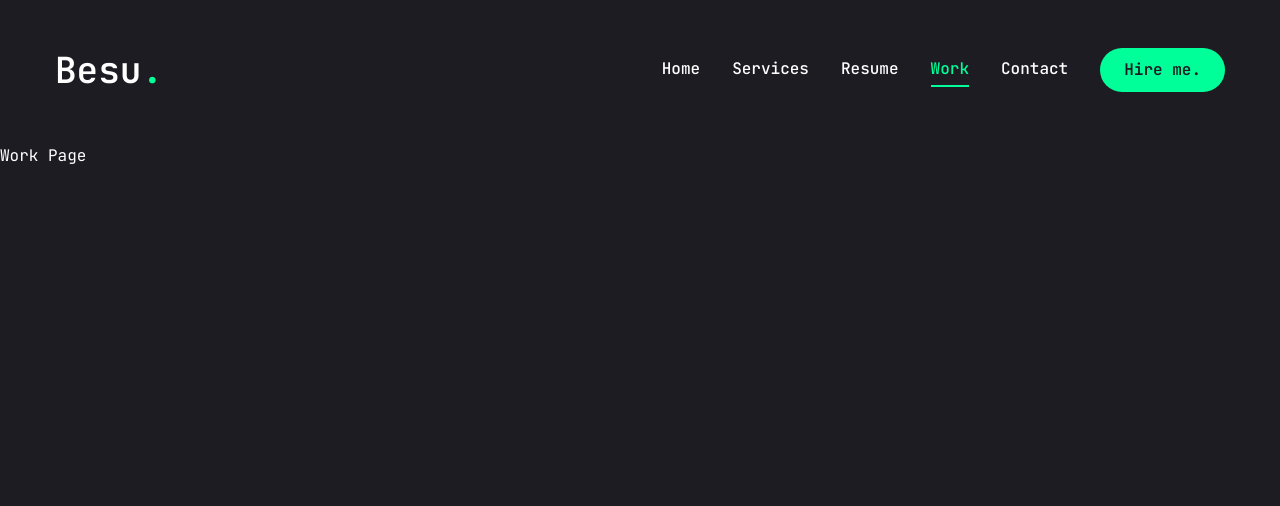
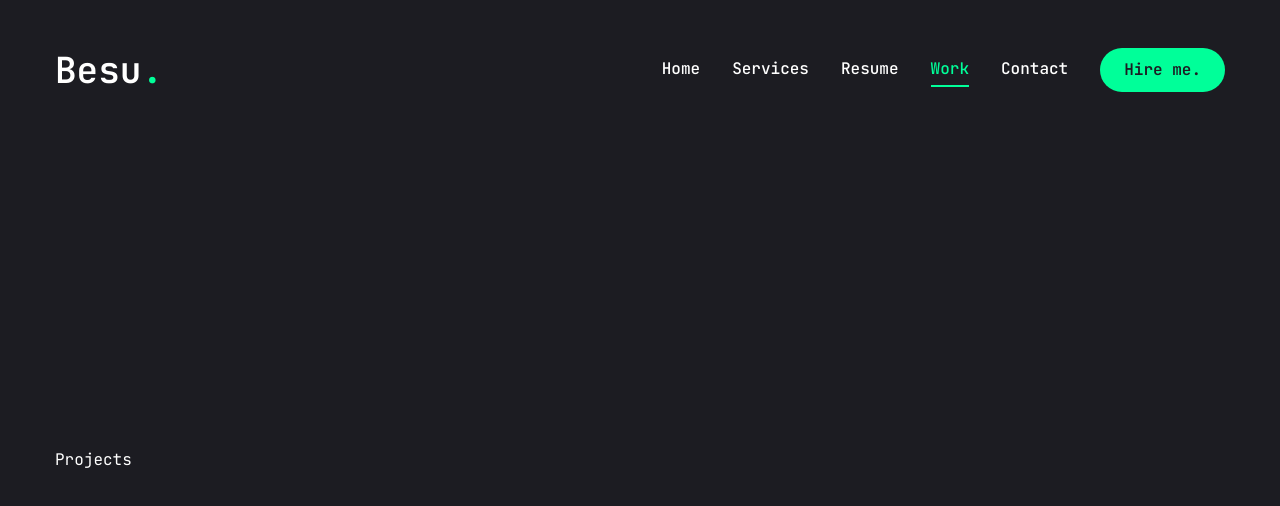
Before and after one commit to Besufekad-HAZ/My-Portfolio-Next, a Next.js app: page /work in a window 1280 px wide. Shown: the top 506 px of the page. Built offline with nearby package versions, Linux system fonts and the light colour scheme.

Commit message:
Add motion.section for the styling of the projects list and add container underneath it

```diff
--- a/app/work/page.tsx
+++ b/app/work/page.tsx
@@ -122,7 +122,16 @@ const projects = [
 ];
 
 const Work = () => {
-  return <div>Work Page</div>;
+  const [project, setProject] = useState(projects[0]);
+  return (
+    <motion.section
+      initial={{ opacity: 0 }}
+      animate={{ opacity: 1 }}
+      className="min-h-[80vh] flex flex-col justify-center py-12 xl:px-0"
+    >
+      <div className="container mx-auto">Projects</div>
+    </motion.section>
+  );
 };
 
 export default Work;
```
